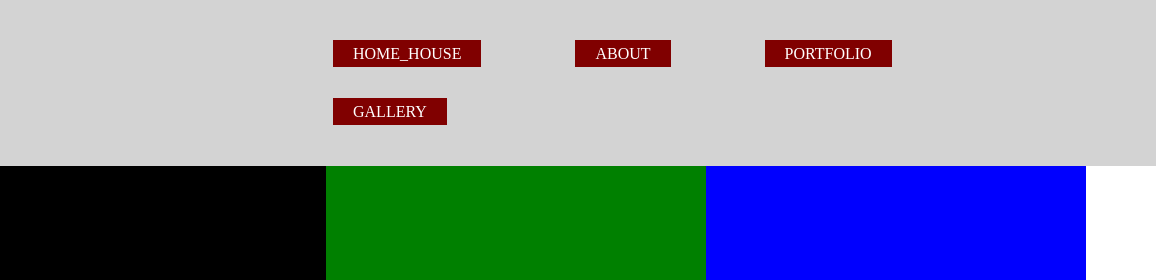
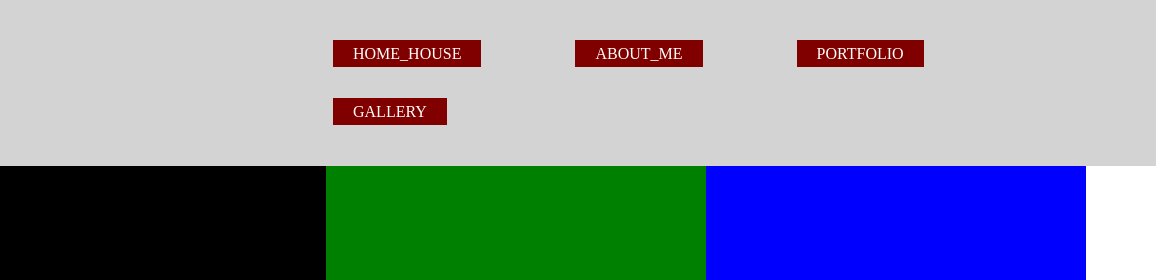
Before and after one commit to ZobaidaHossain/css_file, a plain HTML site: page index.html in a window 1280 px wide. Shown: the top 280 px of the page, 124-1280 px from the left. Drawn offline with nearby package versions, Linux system fonts and the light colour scheme.

Commit message:
Update index.html

```diff
--- a/index.html
+++ b/index.html
@@ -20,7 +20,7 @@
           <nav>
             <ul>
             	<li><a href="#">Home_house</a></li>
-            	<li><a href="#about">About</a></li>
+            	<li><a href="#about">About_me</a></li>
             	<li><a href="#port">Portfolio</a></li>
             	<li><a href="#image">gallery</a></li>
             </ul>
```
